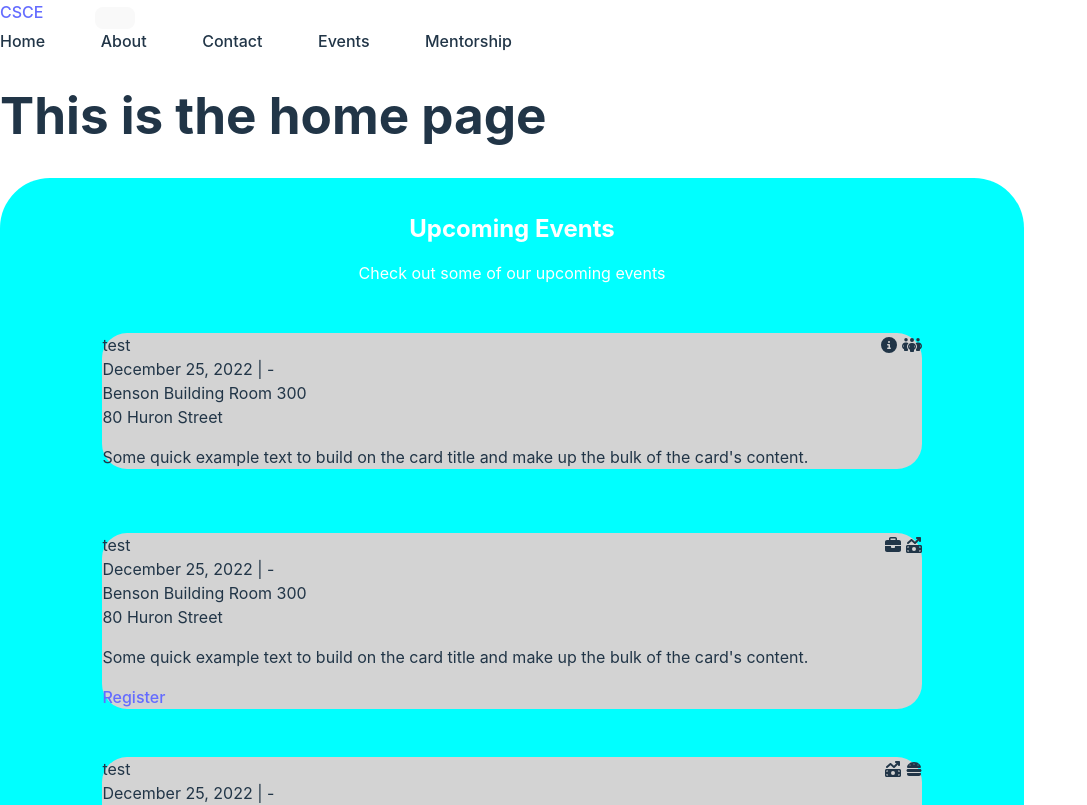
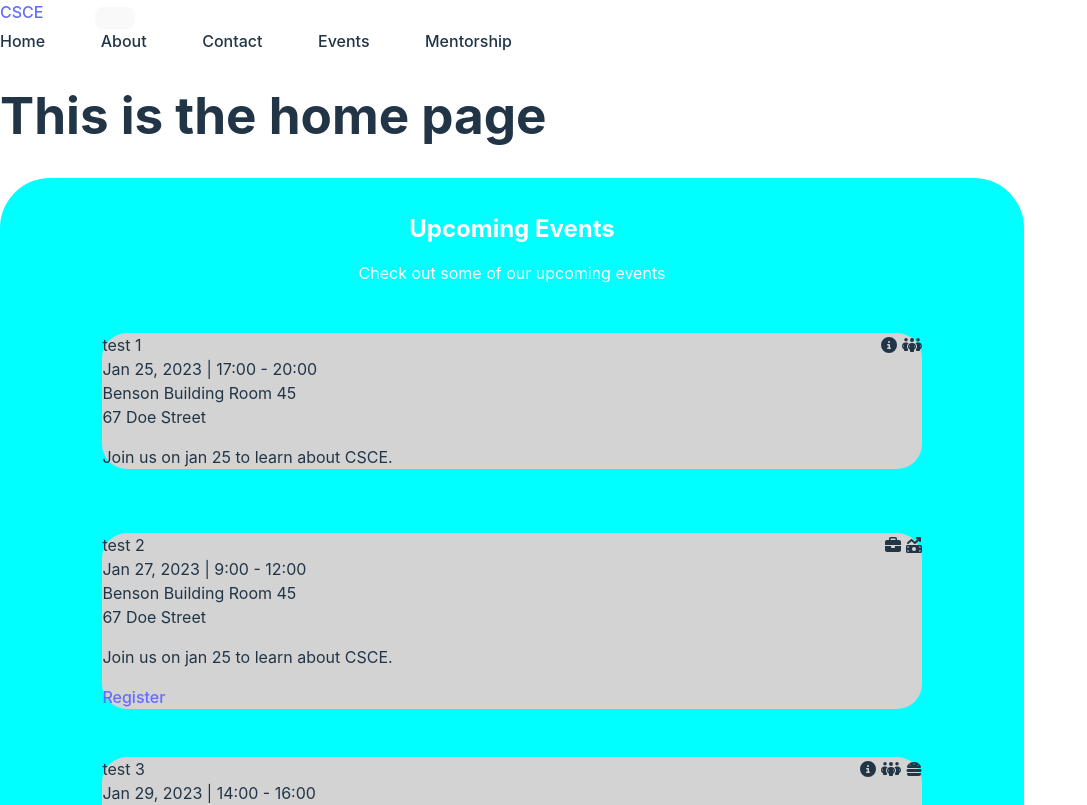
Before and after one commit to UTFO/CSCE, a React (Vite) app: page / in a window 1280 px wide. Shown: the top 805 px of the page, without its empty margins (0-1087 px from the left). Built offline with nearby package versions, Linux system fonts and the light colour scheme.

Commit message:
Modified Home.jsx

```diff
--- a/src/pages/Home.jsx
+++ b/src/pages/Home.jsx
@@ -1,44 +1,56 @@
 /* eslint-disable prettier/prettier */
 import EventCard from '../components/EventCard';
+import Events from '../data/Events.json';
 import './Home.css';
 
 const Home = () => {
-  const testEvent = {
-    eventName: 'test',
-    eventDate: 'December 25, 2022',
-    eventDescription:
-      "Some quick example text to build on the card title and make up the bulk of the card's content.",
-    eventImgSrc:
-      'https://static01.nyt.com/images/2011/01/14/arts/14MOVING-span/MOVING-jumbo.jpg',
-    eventRegisterLink: '#',
-    eventTypes: ['Information Session', 'Panel'],
-    eventLocation: 'Benson Building Room 300',
-    eventAddress: '80 Huron Street',
-  };
-  const testEvent2 = {
-    eventName: 'test',
-    eventDate: 'December 25, 2022',
-    eventDescription:
-      "Some quick example text to build on the card title and make up the bulk of the card's content.",
-    eventImgSrc:
-      'https://static01.nyt.com/images/2011/01/14/arts/14MOVING-span/MOVING-jumbo.jpg',
-    eventRegisterLink: 'https://www.google.com/',
-    eventTypes: ['Career Fair', 'Fundraiser'],
-    eventLocation: 'Benson Building Room 300',
-    eventAddress: '80 Huron Street',
-  };
-  const testEvent3 = {
-    eventName: 'test',
-    eventDate: 'December 25, 2022',
-    eventDescription:
-      "Some quick example text to build on the card title and make up the bulk of the card's content.",
-    eventImgSrc:
-      'https://static01.nyt.com/images/2011/01/14/arts/14MOVING-span/MOVING-jumbo.jpg',
-    eventRegisterLink: 'https://www.google.com/',
-    eventTypes: ['Fundraiser', 'Food Provided'],
-    eventLocation: 'Benson Building Room 300',
-    eventAddress: '80 Huron Street',
-  };
+  let UpcomingEventCardList = [];
+
+  //returns all event objects with a starting date past the current date
+  const filterUpcomingEvents = (eventData) => {
+    //array of upcoming events
+    let upcomingEvents = []
+    const currentDate = new Date()
+    for (let i = 0; i < eventData.length; i++) {
+      // convert the data stored in the json file to a javascript date using a date string
+      const dateOfEvent = new Date(eventData[i].eventDate + " " + eventData[i].eventStartTime)
+      //if the event starting date is past the current date, add it to the array of upcoming events
+      if (dateOfEvent > currentDate) {
+        upcomingEvents.push(eventData[i])
+      }
+    }
+    // return all upcoming events
+    return upcomingEvents;
+  }
+
+  // creates a list of EventCards given a list of event objects
+  const createEventCards = (eventData) => {
+    // create event cards using data
+    let eventCardList = [];
+    for (let i = 0; i < eventData.length; i++) {
+      eventCardList.push(
+        <div className={(i == eventData.length - 1) ? "CardHolder BottomCardHolder" : "CardHolder"}>
+          <EventCard
+            eventName={eventData[i].eventName}
+            eventDate={eventData[i].eventDate}
+            eventStartTime={eventData[i].eventStartTime}
+            eventEndTime={eventData[i].eventEndTime}
+            eventDescription={eventData[i].eventDescription}
+            eventRegisterLink={eventData[i].eventRegisterLink}
+            eventTypes={eventData[i].eventTypes}
+            eventLocation={eventData[i].eventLocation}
+            eventAddress={eventData[i].eventAddress}
+          />
+        </div>
+      );
+    }
+    //return list of cards
+    return eventCardList;
+  }
+
+  const currentEvents = filterUpcomingEvents(Events);
+  UpcomingEventCardList = createEventCards(currentEvents);
+
   return (
     <div>
       <div>
@@ -60,42 +72,7 @@ const Home = () => {
             Check out some of our upcoming events
           </p>
         </div>
-        <div className="CardHolder">
-          <EventCard
-            eventName={testEvent.eventName}
-            eventDate={testEvent.eventDate}
-            eventDescription={testEvent.eventDescription}
-            eventImgSrc={testEvent.eventImgSrc}
-            eventRegisterLink={testEvent.eventRegisterLink}
-            eventTypes={testEvent.eventTypes}
-            eventLocation={testEvent.eventLocation}
-            eventAddress={testEvent.eventAddress}
-          />
-        </div>
-        <div className="CardHolder">
-          <EventCard
-            eventName={testEvent2.eventName}
-            eventDate={testEvent2.eventDate}
-            eventDescription={testEvent2.eventDescription}
-            eventImgSrc={testEvent2.eventImgSrc}
-            eventRegisterLink={testEvent2.eventRegisterLink}
-            eventTypes={testEvent2.eventTypes}
-            eventLocation={testEvent2.eventLocation}
-            eventAddress={testEvent2.eventAddress}
-          />
-        </div>
-        <div className="CardHolder BottomCardHolder">
-          <EventCard
-            eventName={testEvent3.eventName}
-            eventDate={testEvent3.eventDate}
-            eventDescription={testEvent3.eventDescription}
-            eventImgSrc={testEvent3.eventImgSrc}
-            eventRegisterLink={testEvent3.eventRegisterLink}
-            eventTypes={testEvent3.eventTypes}
-            eventLocation={testEvent3.eventLocation}
-            eventAddress={testEvent3.eventAddress}
-          />
-        </div>
+        {UpcomingEventCardList}
       </div>
     </div>
   );
```
